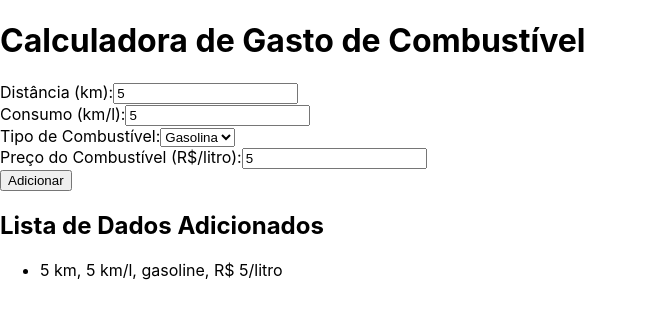
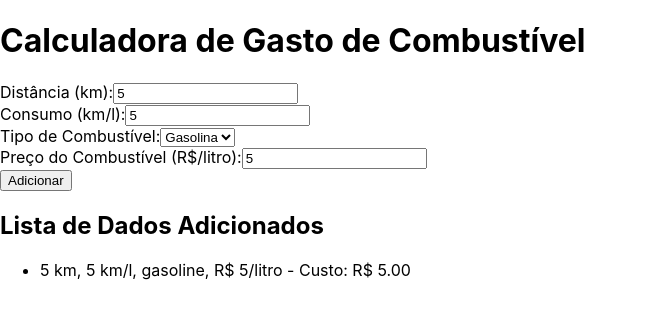
Before and after one commit to OsmOVB/-software-testing-and-quality, a React (Create React App) app in the folder implementação trabalho calculadora de combustivel/fuel-cost-calculator/: page / in a window 1280 px wide. Both pictures are taken after typing "5", "5", "5" into the empty fields and a click on the button "Adicionar". Shown: the top 318 px of the page, without its empty margins (0-647 px from the left). Built offline with nearby package versions, Linux system fonts and the light colour scheme.

Commit message:
feat: Add calculateTotalCost function to calculate total fuel cost

```diff
--- a/implementação trabalho calculadora de combustivel/fuel-cost-calculator/src/App.tsx
+++ b/implementação trabalho calculadora de combustivel/fuel-cost-calculator/src/App.tsx
@@ -50,6 +50,18 @@ const App: React.FC = () => {
     setSelectedData(data);
   };
 
+  /**
+   * Calcula o custo total baseado nos dados fornecidos.
+   *
+   * @param {FormData} data Dados fornecidos pelo usuário.
+   * @returns {string} Custo total formatado.
+   */
+  const calculateTotalCost = (data: FormData): string => {
+    const costPerKm = data.fuelPrice / data.consumption;
+    const totalCost = data.distance * costPerKm;
+    return totalCost.toFixed(2);
+  };
+
   return (
     <div>
       <h1>Calculadora de Gasto de Combustível</h1>
@@ -58,7 +70,7 @@ const App: React.FC = () => {
       <ul>
         {formDataList.map((data, index) => (
           <li key={index} onClick={() => handleSelectData(data)}>
-            {data.distance} km, {data.consumption} km/l, {data.fuelType}, R$ {data.fuelPrice}/litro
+            {data.distance} km, {data.consumption} km/l, {data.fuelType}, R$ {data.fuelPrice}/litro - Custo: R$ {calculateTotalCost(data)}
           </li>
         ))}
       </ul>
```
